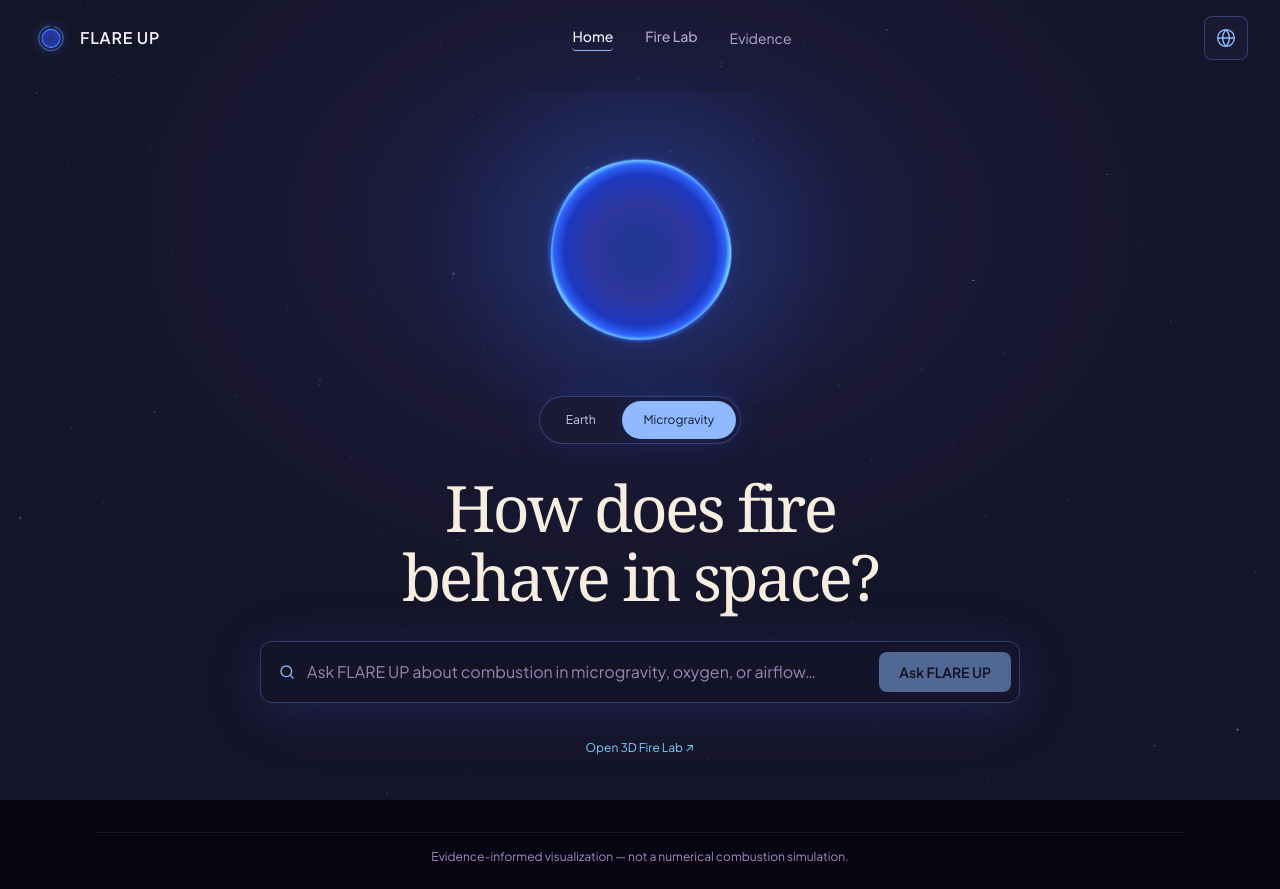
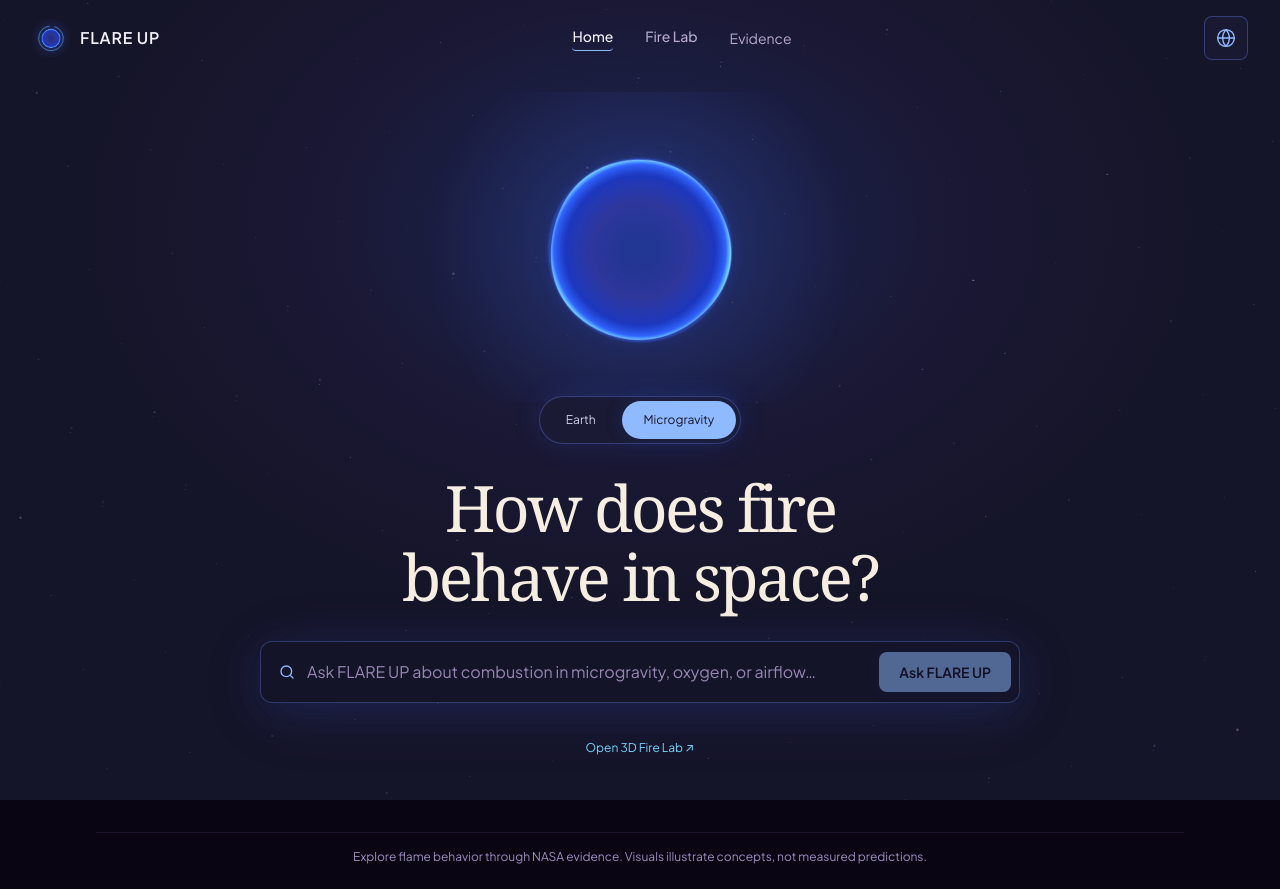
Before and after one commit to ranad0/FLARE-UP, a React (Vite) app in the folder frontend/: page / in a window 1280 px wide. Built offline with nearby package versions, Linux system fonts and the light colour scheme.

Commit message:
Refine public visualization caption

```diff
--- a/frontend/src/i18n/translations.ts
+++ b/frontend/src/i18n/translations.ts
@@ -76,7 +76,7 @@ export const TRANSLATIONS: Record<Language, TranslationBundle> = {
       fireLab: 'Fire Lab',
       langToggle: 'العربية',
     },
-    honestyNotice: 'Evidence-informed visualization — not a numerical combustion simulation.',
+    honestyNotice: 'Explore flame behavior through NASA evidence. Visuals illustrate concepts, not measured predictions.',
     offlineMessage: 'FLARE UP Evidence Engine is not connected.',
     home: {
       heading: 'How does fire behave in space?',
@@ -156,7 +156,7 @@ export const TRANSLATIONS: Record<Language, TranslationBundle> = {
       fireLab: 'مختبر اللهب',
       langToggle: 'English',
     },
-    honestyNotice: 'تصور علمي مستند إلى الأدلة — وليس محاكاة عددية للاحتراق.',
+    honestyNotice: 'استكشف سلوك اللهب من خلال أدلة ناسا. توضح المشاهد مفاهيم علمية، ولا تمثل تنبؤات مقاسة.',
     offlineMessage: 'FLARE UP Evidence Engine is not connected.',
     home: {
       heading: 'كيف يتصرف اللهب في الفضاء؟',
```
